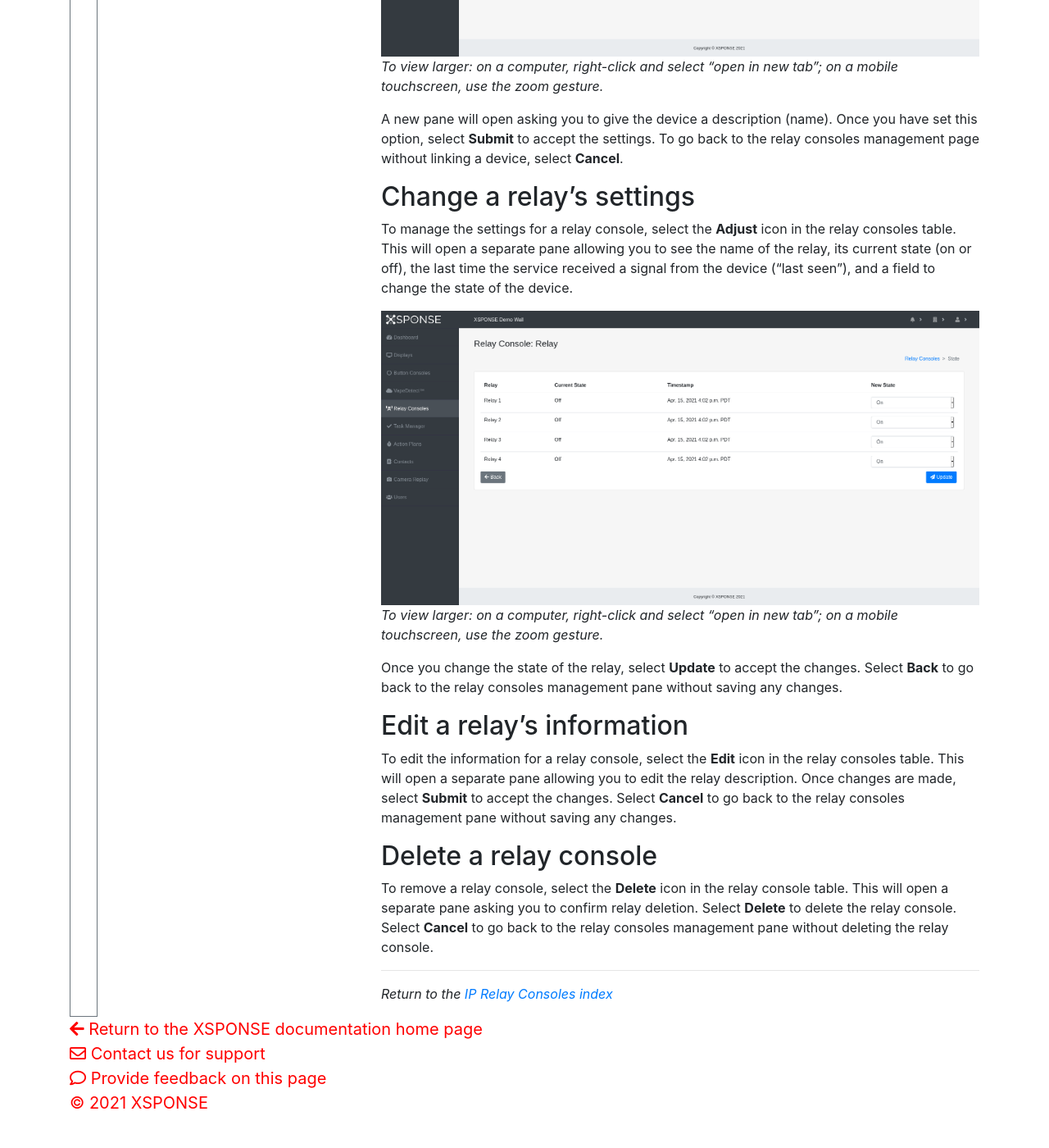
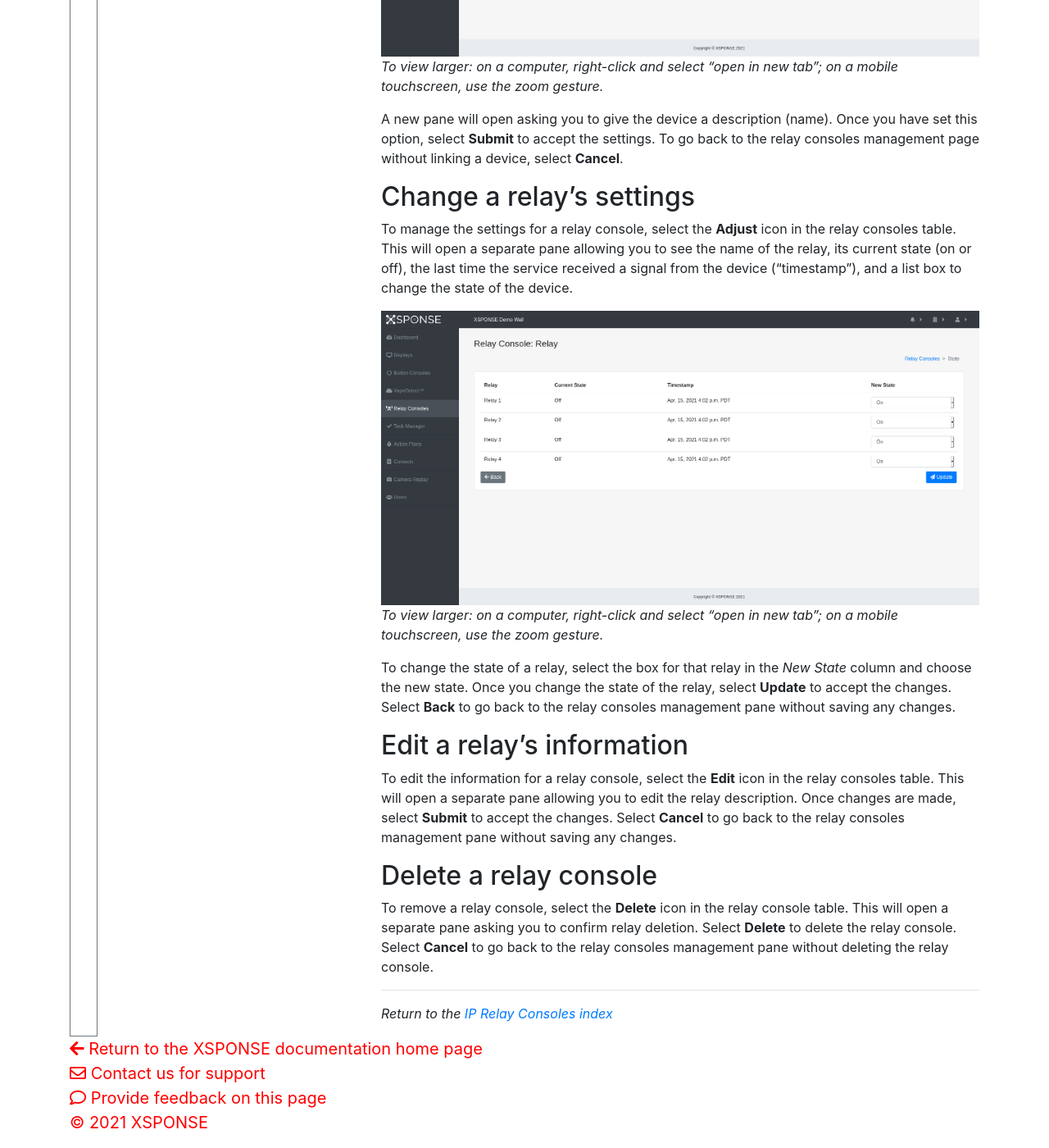
Before and after one commit to NrsSystems/docs, a Jekyll site: the page built from relay-consoles/relay-consoles-management.md, in a window 1280 px wide and 1400 px high, scrolled down 1535 px. Shown: the whole window at 82% size. Built offline with Jekyll 4.4.1, drawn with Linux system fonts in a browser that asks for light colours; our own code applies the rules of GitHub Pages for plain Markdown files; before the commit the page ends 2911 px from its top, so only the background shows below that.

Commit message:
Update relay-consoles-management.md

```diff
--- a/relay-consoles/relay-consoles-management.md
+++ b/relay-consoles/relay-consoles-management.md
@@ -24,12 +24,12 @@ _To view larger: on a computer, right-click and select "open in new tab"; on a m
 A new pane will open asking you to give the device a description (name). Once you have set this option, select **Submit** to accept the settings. To go back to the relay consoles management page without linking a device, select **Cancel**.
 
 ## Change a relay’s settings
-To manage the settings for a relay console, select the **Adjust** icon in the relay consoles table. This will open a separate pane allowing you to see the name of the relay, its current state (on or off), the last time the service received a signal from the device ("last seen"), and a field to change the state of the device.
+To manage the settings for a relay console, select the **Adjust** icon in the relay consoles table. This will open a separate pane allowing you to see the name of the relay, its current state (on or off), the last time the service received a signal from the device ("timestamp"), and a list box to change the state of the device.
 
 ![adjust relay pane](relay_adjust.png)
 _To view larger: on a computer, right-click and select "open in new tab"; on a mobile touchscreen, use the zoom gesture._
 
-Once you change the state of the relay, select **Update** to accept the changes. Select **Back** to go back to the relay consoles management pane without saving any changes.
+To change the state of a relay, select the box for that relay in the _New State_ column and choose the new state. Once you change the state of the relay, select **Update** to accept the changes. Select **Back** to go back to the relay consoles management pane without saving any changes.
 
 ## Edit a relay’s information
 To edit the information for a relay console, select the **Edit** icon in the relay consoles table. This will open a separate pane allowing you to edit the relay description. Once changes are made, select **Submit** to accept the changes. Select **Cancel** to go back to the relay consoles management pane without saving any changes.
```
